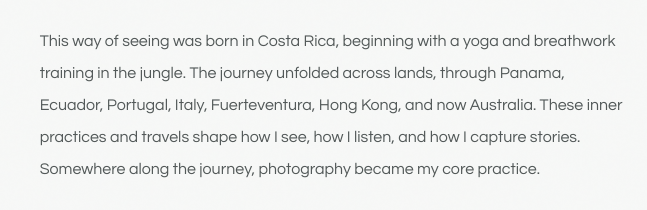
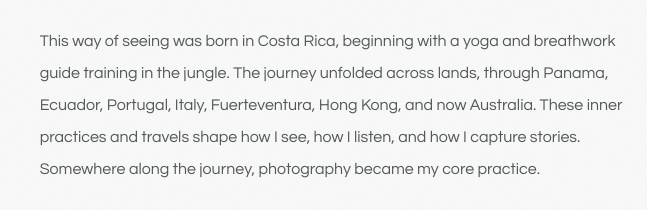
Before and after one commit to whiskerwonderz/zenwildom, a website: page about.html in a window 1280 px wide. Shown: the part 518-728 px from the top of the page, 530-1177 px from the left. Drawn offline with nearby package versions, Linux system fonts and the light colour scheme.

Commit message:
Add 'guide' to yoga and breathwork training

```diff
--- a/about.html
+++ b/about.html
@@ -900,7 +900,7 @@
             <p>Photography, is a way of capturing light, an act of stillness and presence.</p>
             <p>Through earth-inspired photography and visual storytelling, my intention is to bring out the true essence of my subjects, their presence, their practice, their story.</p>
             <p>Between stillness and wilderness, I photograph quiet portraits and document slow visual stories under natural light, for holistic practitioners, ecolodges and retreat spaces, and nature-rooted brands. My approach is intuitive, documenting what is already there, from movements to stillness, from poses to memories.</p>
-            <p>This way of seeing was born in Costa Rica, beginning with a yoga and breathwork training in the jungle. The journey unfolded across lands, through Panama, Ecuador, Portugal, Italy, Fuerteventura, Hong Kong, and now Australia. These inner practices and travels shape how I see, how I listen, and how I capture stories. Somewhere along the journey, photography became my core practice.</p>
+            <p>This way of seeing was born in Costa Rica, beginning with a yoga and breathwork guide training in the jungle. The journey unfolded across lands, through Panama, Ecuador, Portugal, Italy, Fuerteventura, Hong Kong, and now Australia. These inner practices and travels shape how I see, how I listen, and how I capture stories. Somewhere along the journey, photography became my core practice.</p>
             <p>When I'm not behind the camera, you'll find me in wild nature, wherever stillness meets the untamed.</p>
             <p>If this resonates, I'd love to document your work.</p>
             <p>With light and love,</p>
```
